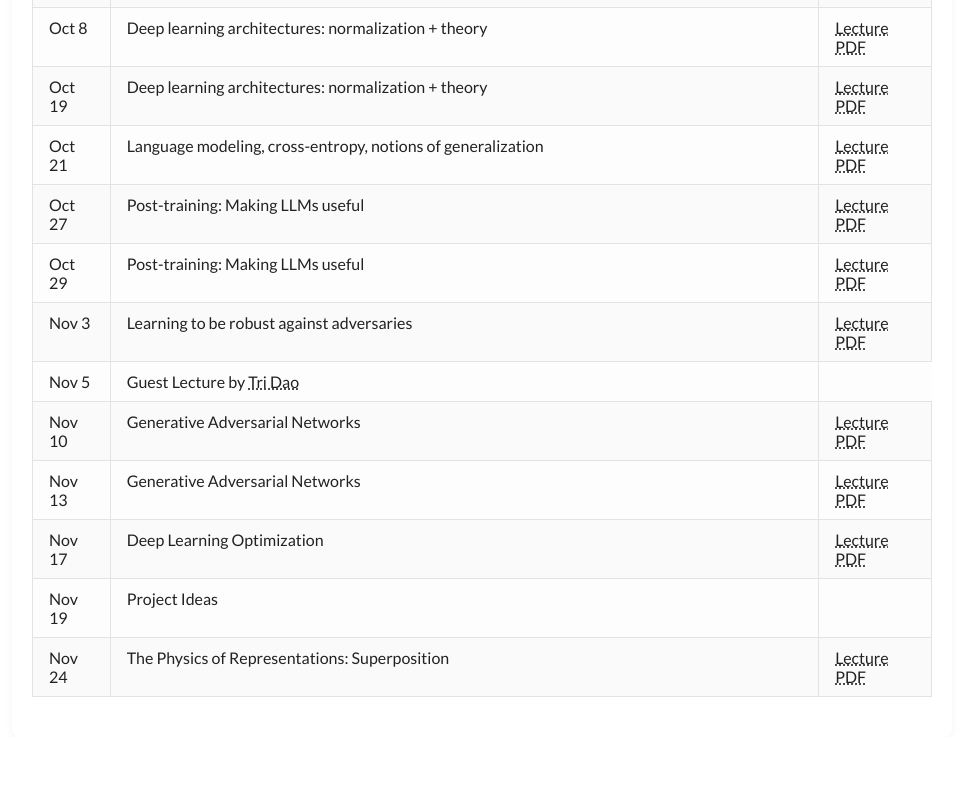
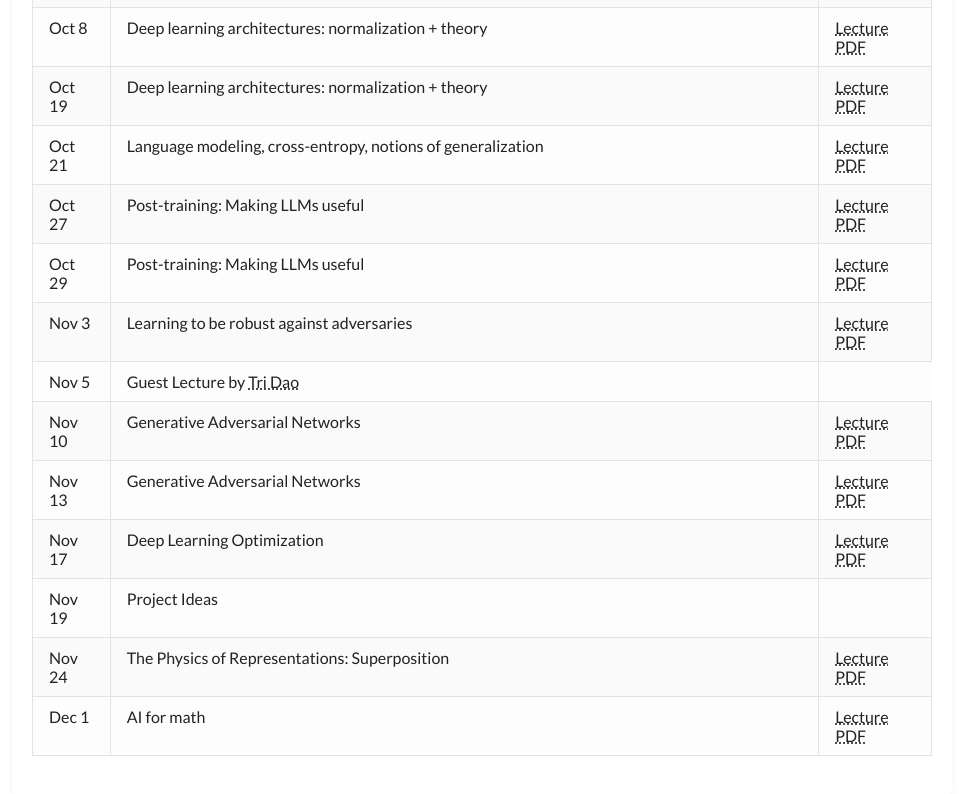
Before and after one commit to PrincetonUniversity/princeton-cos514-fall25.github.io, a plain HTML site: page index.html in a window 1280 px wide. Shown: the part 1950-2744 px from the top of the page, without its empty margins (158-1121 px from the left). Before the commit the page ends 2687 px from the top, so only its background shows below. Drawn offline with Linux system fonts and the light colour scheme.

Commit message:
Add new lecture entry for AI for math

```diff
--- a/index.html
+++ b/index.html
@@ -280,6 +280,11 @@
           <td> The Physics of Representations: Superposition</td>
           <td><a href="lecture_physics.pdf">Lecture PDF</a></td>
         </tr>
+            <tr>
+          <td>Dec 1</td>
+          <td> AI for math</td>
+          <td><a href="AI_for_math_lecture.pdf">Lecture PDF</a></td>
+        </tr>
         </tbody>
         </table>
     </div>
```
